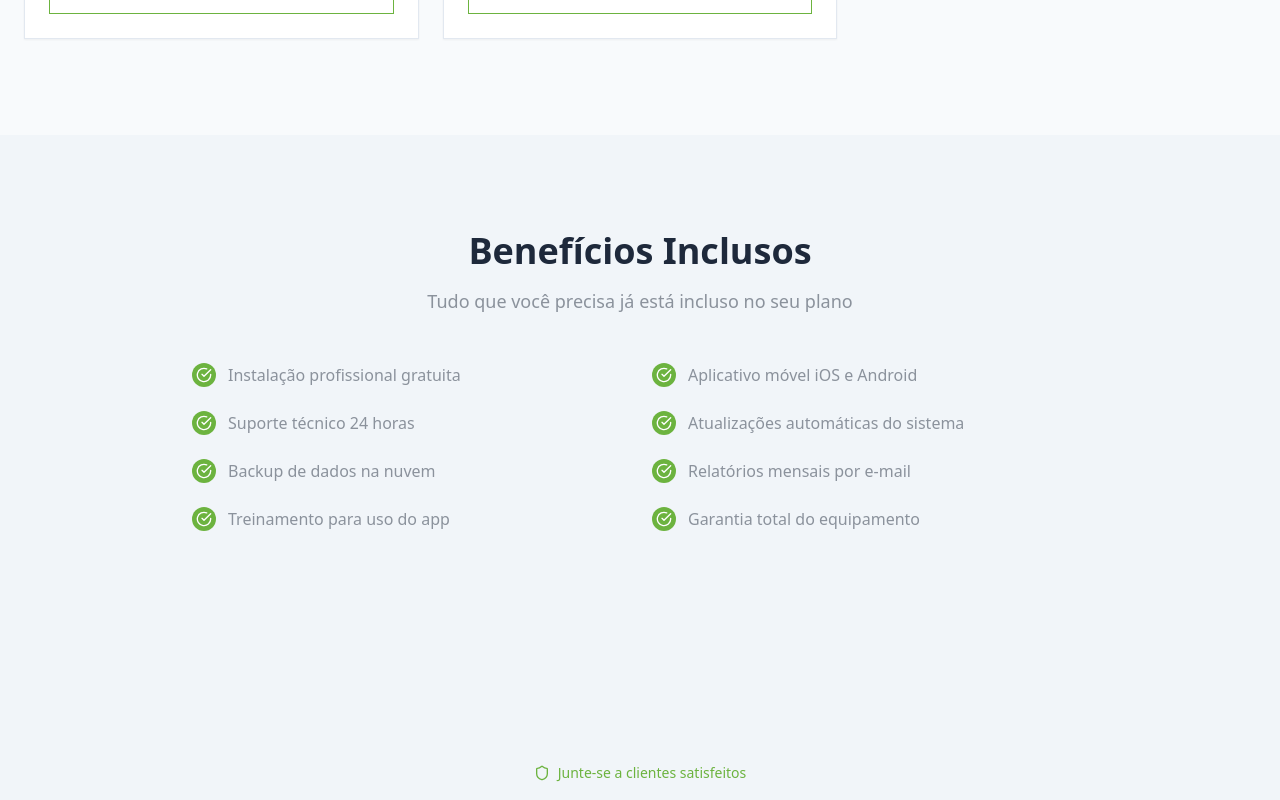
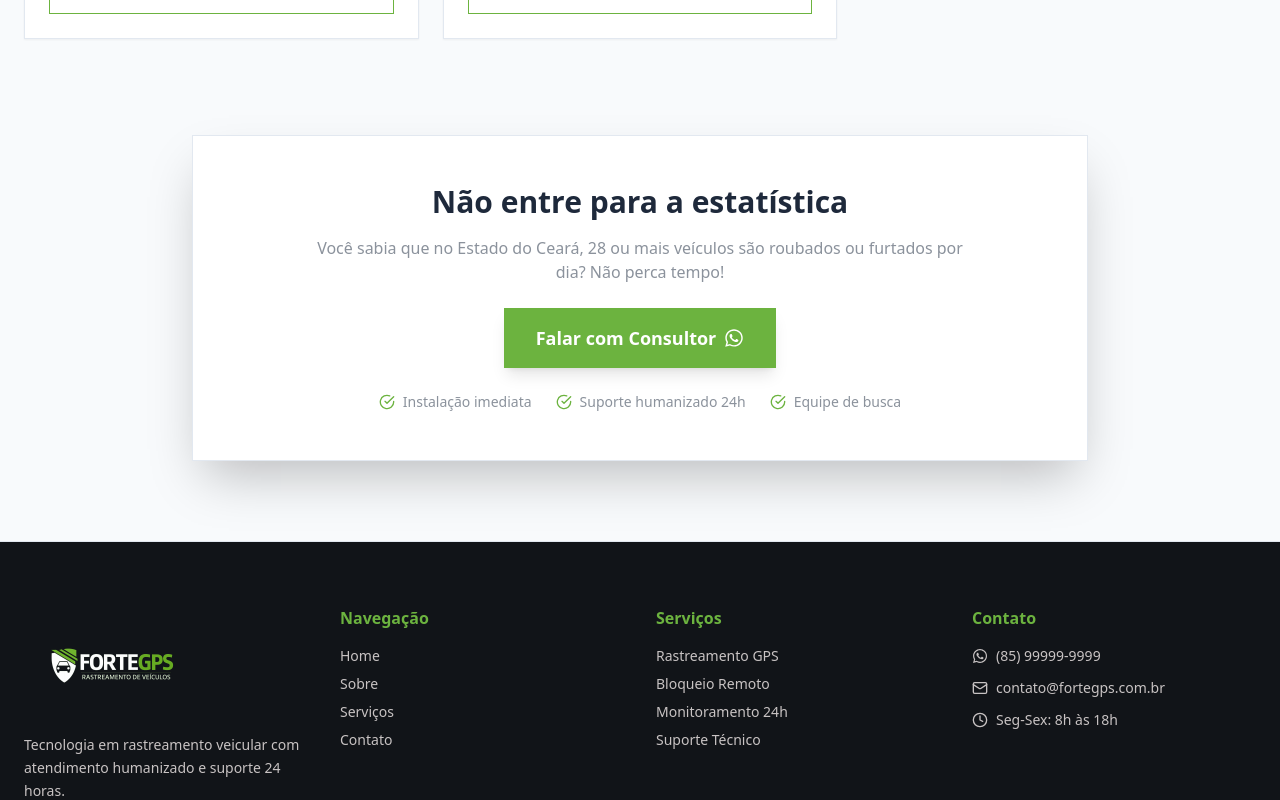
Before and after one commit to Lgd-Digital/fortegps, a React (Vite) app: page /servicos in a window 1280 px wide. Shown: the part 1460-2260 px from the top of the page. Built offline with nearby package versions, Linux system fonts and the light colour scheme.

Commit message:
componente cta

```diff
--- a/src/components/CTASection.tsx
+++ b/src/components/CTASection.tsx
@@ -1,7 +1,8 @@
 import React from 'react';
 import { motion } from 'framer-motion';
-import { Shield, Clock, Users, ArrowRight, CheckCircle, Star } from 'lucide-react';
+import { Shield, Clock, Users, CheckCircle, Star } from 'lucide-react';
 import { FaWhatsapp } from 'react-icons/fa';
+import MainCta from './MainCta';
 
 const CTASection: React.FC = () => {
   const benefits = [
@@ -148,51 +149,7 @@ const CTASection: React.FC = () => {
         </motion.div>
 
         {/* Main CTA */}
-        <motion.div
-          initial={{ opacity: 0, y: 30 }}
-          whileInView={{ opacity: 1, y: 0 }}
-          viewport={{ once: true }}
-          transition={{ duration: 0.8, delay: 0.4 }}
-          className="text-center"
-        >
-          <div className="bg-[var(--color-bg-card)] p-8 md:p-12 rounded-[var(--radius-card)] border border-[var(--color-border)] shadow-2xl max-w-4xl mx-auto">
-            <h3 className="text-2xl md:text-3xl font-bold text-[var(--color-text)] mb-4">
-              Não entre para a estatística
-            </h3>
-            <p className="text-[var(--color-text-muted)] mb-6 max-w-2xl mx-auto">
-              Você sabia que no Estado do Ceará, 28 ou mais veículos são roubados ou furtados por dia?
-              Não perca tempo!
-            </p>
-
-            <div className="flex flex-col sm:flex-row gap-4 justify-center items-center mb-6">
-              <motion.a
-                href="/contato"
-                whileHover={{ scale: 1.05 }}
-                whileTap={{ scale: 0.95 }}
-                className="inline-flex items-center space-x-2 bg-[var(--color-brand)] text-white px-8 py-4 rounded-[var(--radius-button)] font-semibold text-lg hover:bg-[var(--color-brand)]/90 transition-colors shadow-lg"
-              >
-                <span>Falar com Consultor</span>
-                <FaWhatsapp size={20} />
-              </motion.a>
-            </div>
-
-            {/* Trust Badges */}
-            <div className="flex flex-wrap items-center justify-center gap-6 text-sm text-[var(--color-text-muted)]">
-              <div className="flex items-center space-x-2">
-                <CheckCircle size={16} className="text-[var(--color-brand)]" />
-                <span>Instalação imediata</span>
-              </div>
-              <div className="flex items-center space-x-2">
-                <CheckCircle size={16} className="text-[var(--color-brand)]" />
-                <span>Suporte humanizado 24h</span>
-              </div>
-              <div className="flex items-center space-x-2">
-                <CheckCircle size={16} className="text-[var(--color-brand)]" />
-                <span>Equipe de busca</span>
-              </div>
-            </div>
-          </div>
-        </motion.div>
+        <MainCta />
 
         {/* Bottom Stats */}
         <motion.div
--- /dev/null
+++ b/src/components/MainCta.tsx
@@ -0,0 +1,53 @@
+import { motion } from "framer-motion";
+import { CheckCircle } from "lucide-react";
+import { FaWhatsapp } from "react-icons/fa";
+
+export default function MainCta() {
+  return (
+    <motion.div
+      initial={{ opacity: 0, y: 30 }}
+      whileInView={{ opacity: 1, y: 0 }}
+      viewport={{ once: true }}
+      transition={{ duration: 0.8, delay: 0.4 }}
+      className="text-center"
+    >
+      <div className="bg-[var(--color-bg-card)] p-8 md:p-12 rounded-[var(--radius-card)] border border-[var(--color-border)] shadow-2xl max-w-4xl mx-auto">
+        <h3 className="text-2xl md:text-3xl font-bold text-[var(--color-text)] mb-4">
+          Não entre para a estatística
+        </h3>
+        <p className="text-[var(--color-text-muted)] mb-6 max-w-2xl mx-auto">
+          Você sabia que no Estado do Ceará, 28 ou mais veículos são roubados ou furtados por dia?
+          Não perca tempo!
+        </p>
+
+        <div className="flex flex-col sm:flex-row gap-4 justify-center items-center mb-6">
+          <motion.a
+            href="/contato"
+            whileHover={{ scale: 1.05 }}
+            whileTap={{ scale: 0.95 }}
+            className="inline-flex items-center space-x-2 bg-[var(--color-brand)] text-white px-8 py-4 rounded-[var(--radius-button)] font-semibold text-lg hover:bg-[var(--color-brand)]/90 transition-colors shadow-lg"
+          >
+            <span>Falar com Consultor</span>
+            <FaWhatsapp size={20} />
+          </motion.a>
+        </div>
+
+        {/* Trust Badges */}
+        <div className="flex flex-wrap items-center justify-center gap-6 text-sm text-[var(--color-text-muted)]">
+          <div className="flex items-center space-x-2">
+            <CheckCircle size={16} className="text-[var(--color-brand)]" />
+            <span>Instalação imediata</span>
+          </div>
+          <div className="flex items-center space-x-2">
+            <CheckCircle size={16} className="text-[var(--color-brand)]" />
+            <span>Suporte humanizado 24h</span>
+          </div>
+          <div className="flex items-center space-x-2">
+            <CheckCircle size={16} className="text-[var(--color-brand)]" />
+            <span>Equipe de busca</span>
+          </div>
+        </div>
+      </div>
+    </motion.div>
+  );
+}
--- a/src/pages/Servicos.tsx
+++ b/src/pages/Servicos.tsx
@@ -1,13 +1,12 @@
 import React from 'react';
 import { motion } from 'framer-motion';
 import ServiceCard from '../components/ServiceCard';
-import CTASection from '../components/CTASection';
 import { services } from '../data/services';
-import { CheckCircle } from 'lucide-react';
+import MainCta from '../components/MainCta';
 
 const Servicos: React.FC = () => {
   return (
-    <div className="pt-20">
+    <div className="py-20">
       {/* Hero Section */}
       <section className="py-16 md:py-24">
         <div className="container">
@@ -44,54 +43,7 @@ const Servicos: React.FC = () => {
         </div>
       </section>
 
-      {/* Additional Benefits */}
-      <section className="py-16 md:py-24 bg-[var(--color-bg-section)]">
-        <div className="container">
-          <div className="max-w-4xl mx-auto">
-            <motion.div
-              initial={{ opacity: 0, y: 30 }}
-              animate={{ opacity: 1, y: 0 }}
-              transition={{ duration: 0.8 }}
-              className="text-center mb-12"
-            >
-              <h2 className="text-3xl md:text-4xl font-bold text-[var(--color-text)] mb-4">
-                Benefícios Inclusos
-              </h2>
-              <p className="text-lg text-[var(--color-text-muted)]">
-                Tudo que você precisa já está incluso no seu plano
-              </p>
-            </motion.div>
-
-            <div className="grid md:grid-cols-2 gap-6">
-              {[
-                'Instalação profissional gratuita',
-                'Aplicativo móvel iOS e Android',
-                'Suporte técnico 24 horas',
-                'Atualizações automáticas do sistema',
-                'Backup de dados na nuvem',
-                'Relatórios mensais por e-mail',
-                'Treinamento para uso do app',
-                'Garantia total do equipamento'
-              ].map((benefit, index) => (
-                <motion.div
-                  key={index}
-                  initial={{ opacity: 0, x: -20 }}
-                  animate={{ opacity: 1, x: 0 }}
-                  transition={{ duration: 0.6, delay: index * 0.1 }}
-                  className="flex items-center space-x-3"
-                >
-                  <div className="w-6 h-6 bg-[var(--color-brand)] rounded-full flex items-center justify-center flex-shrink-0">
-                    <CheckCircle size={16} className="text-white" />
-                  </div>
-                  <span className="text-[var(--color-text-muted)]">{benefit}</span>
-                </motion.div>
-              ))}
-            </div>
-          </div>
-        </div>
-      </section>
-
-      <CTASection />
+      <MainCta />
     </div>
   );
 };
```
